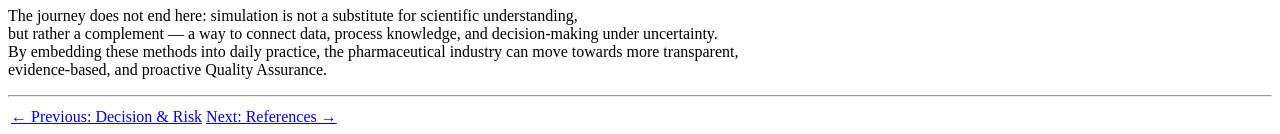
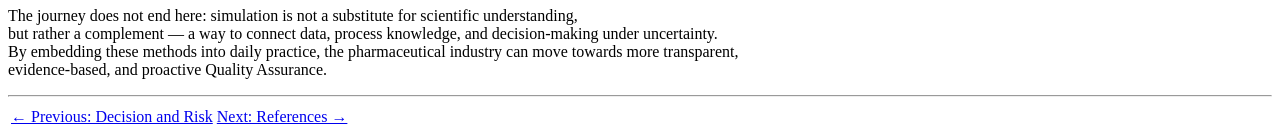
Before and after one commit to rbonfichi/monte-carlo-gmp-pharma, a Jekyll site: the page built from docs/chapters/chapter14_conclusions-nextsteps.md, in a window 1280 px wide. Shown: the part 1010-1144 px from the top of the page. Built offline with Jekyll 4.4.1, drawn with Linux system fonts in a browser that asks for light colours; our own code applies the rules of GitHub Pages for plain Markdown files.

Commit message:
Update chapter14_conclusions-nextsteps.md

```diff
--- a/docs/chapters/chapter14_conclusions-nextsteps.md
+++ b/docs/chapters/chapter14_conclusions-nextsteps.md
@@ -54,4 +54,4 @@ evidence-based, and proactive Quality Assurance.
 
 ---
 
-[← Previous: Decision & Risk](chapter12_decision-risk.md) | [Next: References →](chapter14_references.md)
+[← Previous: Decision and Risk](chapter13_decision-risk.md) | [Next: References →](chapter15_references.md)
```
